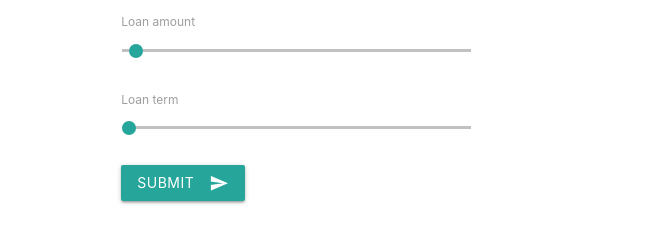
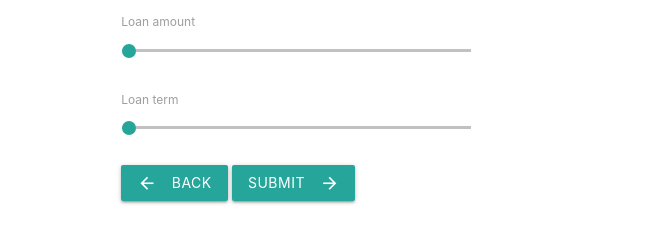
Before and after one commit to katkusmt/pc-academy, a plain HTML site: page typescript-homework/loanPages/shortTermLoan.html in a window 1280 px wide. Shown: the part 64-306 px from the top of the page, without its empty margins (306-971 px from the left). Drawn offline with Linux system fonts and the light colour scheme; files that its build step writes are made by us from their sources.

Commit message:
added back button to short term loan, trying to solve range selection

```diff
--- a/typescript-homework/loanPages/shortTermLoan.html
+++ b/typescript-homework/loanPages/shortTermLoan.html
@@ -16,7 +16,7 @@
         <div class="row">
           <div class="col s10">
               <label class="center" for="loanSize">Loan amount</label>
-              <input type="range" id="loanSize" value="100" min="1" max="5000"/>
+              <input type="range" id="loanSize" value="1" min="1" max="5000"/>
           </div>
           <div class="col s2">
             <span id="rangeValue"></span>
@@ -31,12 +31,11 @@
             <span id="termValue"></span>
           </div>
         </div>
-
-          <!-- <label for="loanSize">Loan amount</label>
-          <input placeholder="Up to 5000" id="loanSize" max="5000" type="number" class="validate"> -->
-
+          <a href="../index.html" class="btn waves-effect waves-light" id="short-term-submit-button">Back
+            <i class="material-icons left">arrow_back</i>
+          </a>
           <button class="btn waves-effect waves-light" id="short-term-submit-button" type="submit" name="action">Submit
-              <i class="material-icons right">send</i>
+              <i class="material-icons right">arrow_forward</i>
           </button>
           <h6 id="short-term-return-total" class="scale-transition scale-out"></h5>
       </div>
```
